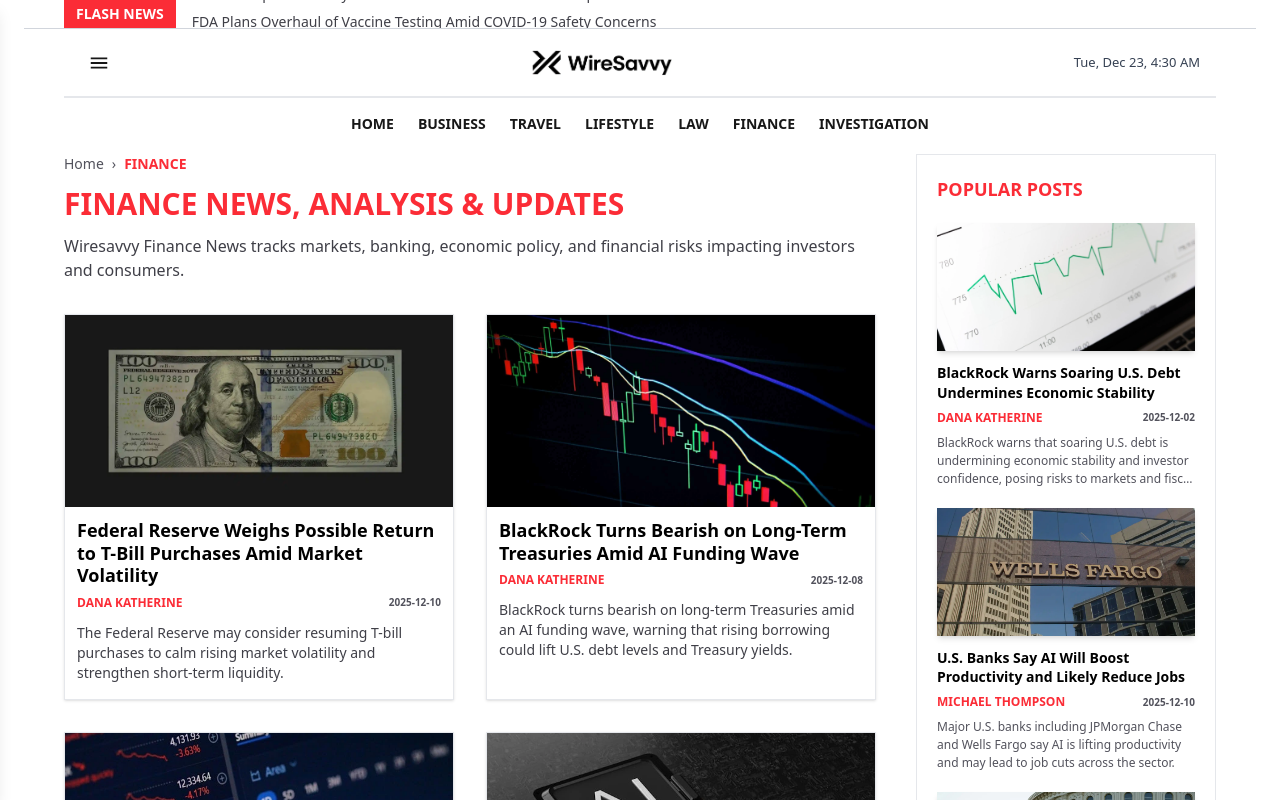
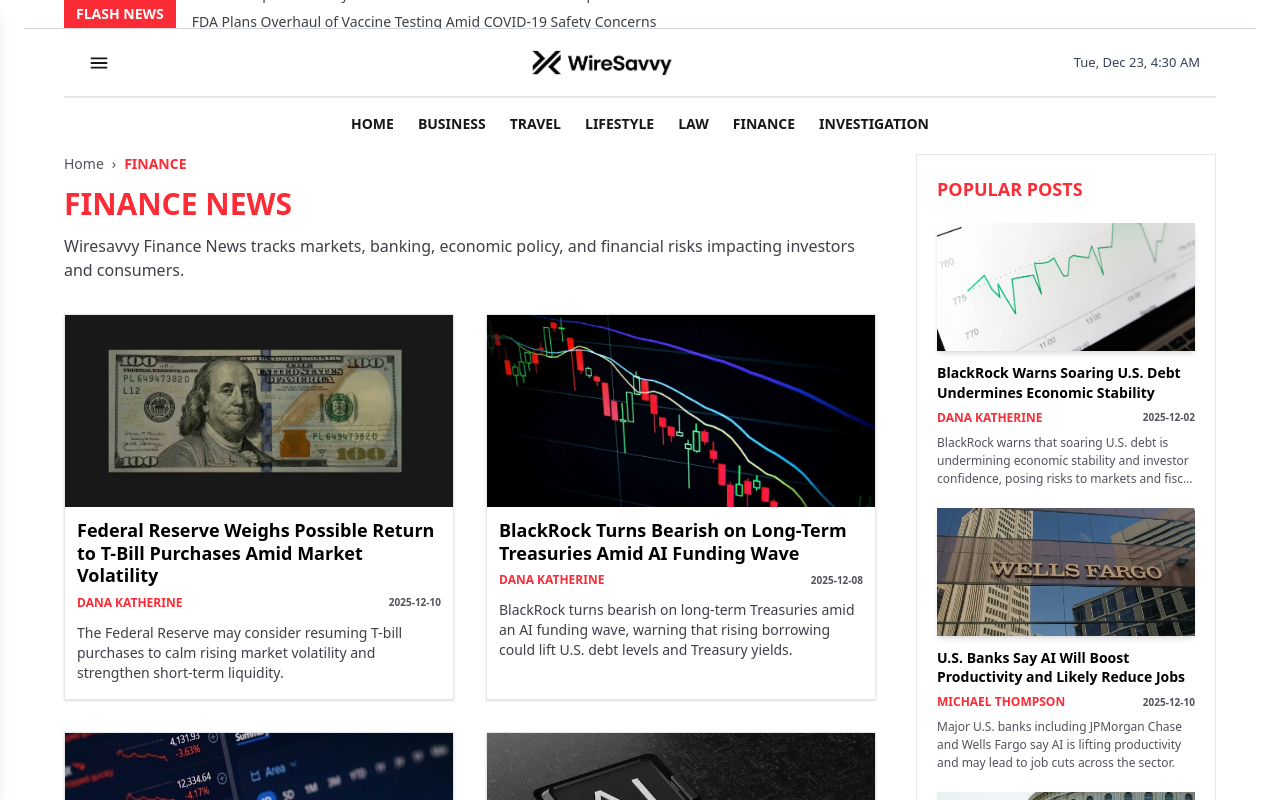
Before and after one commit to maisonatelier52-ux/wiresavvy, a Next.js app: page /categories/Finance in a window 1280 px wide. Shown: the top 800 px of the page. Built offline with nearby package versions, Linux system fonts and the light colour scheme.

Commit message:
[Fix] categories

```diff
--- a/app/categories/[category]/page.jsx
+++ b/app/categories/[category]/page.jsx
@@ -165,7 +165,7 @@
 
             {/* CATEGORY TITLE */}
             <h1 className="text-3xl font-bold uppercase text-red-500 mb-3">
-              {categoryName} News, Analysis & Updates
+              {categoryName} News
             </h1>
 
             <p className="text-zinc-700 mb-8 max-w-4xl">
```
